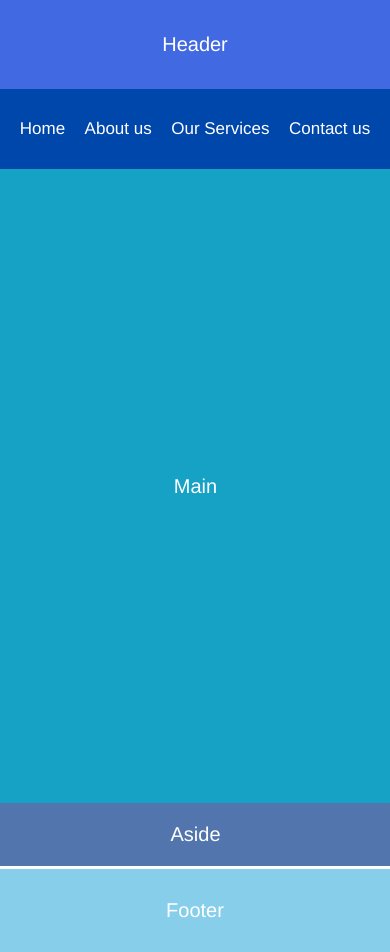
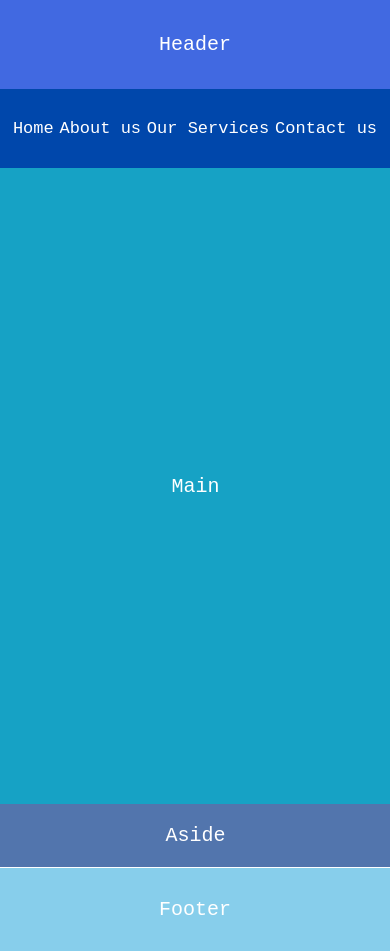
Before and after one commit to AyushKaranjit/flexp, a plain HTML site: page index.html in a window 390 px wide. Drawn offline with Linux system fonts and the light colour scheme; a web font is replaced by a local one.

Commit message:
sdafadfafasd

```diff
--- a/responsive.css
+++ b/responsive.css
@@ -1,5 +1,5 @@
 body{
-	font-family:my_font,Helvetica;
+	font-family:monospace;
 	font-size:20px;
 	margin:0px;
 	padding:0px;
@@ -7,7 +7,7 @@ body{
 
 @font-face{
 	font-family:my_font;
-	src:url(/home/kare/Downloads/JetBrainsMonoNLNerdFont-Regular.ttf);
+	src:url(/home/kare/Downloads/JetBrainsMonoNLNerdFont-Regular.ttf)
 
 }
 
@@ -91,7 +91,7 @@ footer{
 	.main{
 		width:90%;
 		order:1;
-		min-height:594px;
+		min-height:596px;
 	}
 	.aside{
 		width:90%;
```
